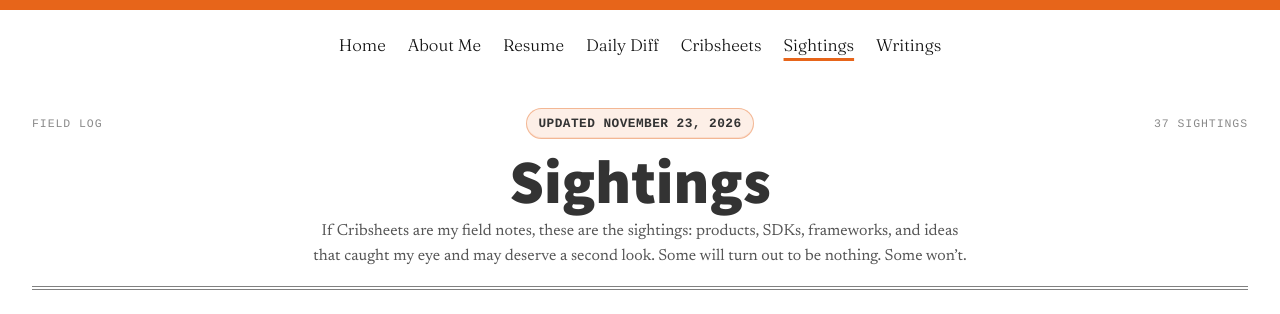
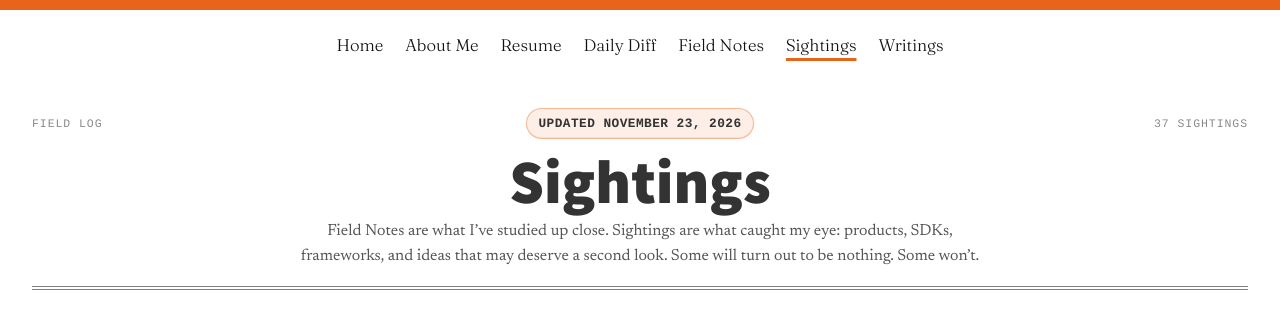
Before and after one commit to indrayam/sightings, a plain HTML site: page index.html in a window 1280 px wide. Shown: the top 314 px of the page. Drawn offline with Linux system fonts and the light colour scheme.

Commit message:
Rebrand Cribsheets to Field Notes
The explainer site is now Field Notes at fieldnotes.indrayam.com;
cribsheets.indrayam.com is retired.

Co-Authored-By: Claude Opus 5.5 <noreply@anthropic.com>

```diff
--- a/index.html
+++ b/index.html
@@ -32,7 +32,7 @@
           <li><a href="https://blog.indrayam.com/aboutme.html">About Me</a></li>
           <li><a href="https://resume.indrayam.com/">Resume</a></li>
           <li><a href="https://dailydiff.indrayam.com/">Daily Diff</a></li>
-          <li><a href="https://cribsheets.indrayam.com/">Cribsheets</a></li>
+          <li><a href="https://fieldnotes.indrayam.com/">Field Notes</a></li>
           <li><a href="https://sightings.indrayam.com/" aria-current="page">Sightings</a></li>
           <li><a href="https://blog.indrayam.com/">Writings</a></li>
         </ul>
@@ -49,7 +49,7 @@
           <span id="masthead-count" class="masthead-eyebrow-right">&nbsp;</span>
         </div>
         <h1 class="masthead-name">Sightings</h1>
-        <p class="masthead-tagline">If Cribsheets are my field notes, these are the sightings: products, SDKs, frameworks, and ideas that caught my eye and may deserve a second look. Some will turn out to be nothing. Some won&rsquo;t.</p>
+        <p class="masthead-tagline">Field Notes are what I&rsquo;ve studied up close. Sightings are what caught my eye: products, SDKs, frameworks, and ideas that may deserve a second look. Some will turn out to be nothing. Some won&rsquo;t.</p>
         <hr class="masthead-rule">
       </header>
 
--- a/styles.css
+++ b/styles.css
@@ -69,7 +69,7 @@ a {
   border: 0;
 }
 
-/* Site header: shared with the blog, resume, The Daily Diff, and Cribsheets. */
+/* Site header: shared with the blog, resume, The Daily Diff, and Field Notes. */
 .site-header {
   margin-top: 18px;
   margin-bottom: 14px;
```
Also changed, not shown: 1 other file.
